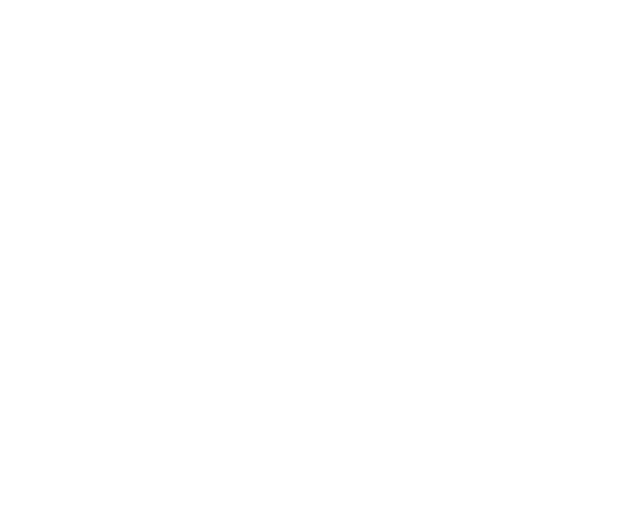
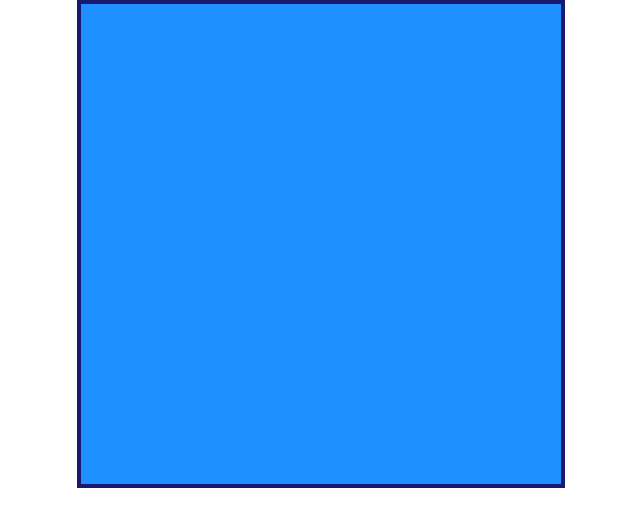
Before and after one commit to Rubeeennn23/etch-a-sketch, a plain HTML site: page index.html in a window 1280 px wide. Shown: the whole page, without its empty margins (319-959 px from the left). Drawn offline with Linux system fonts and the light colour scheme.

Commit message:
creating the grid and trying hoving

```diff
--- a/code.js
+++ b/code.js
@@ -1,4 +1,29 @@
-const div = document.createElement('div');
-div.querySelector('div')
-div.classList.add('grid');
-div.textContent = 'Hello';
+const container = document.createElement('div');
+document.body.appendChild(container);
+container.querySelector('div')
+container.classList.toggle('grid');
+
+for (let i=1; i<=256; i++) {
+    let box= document.createElement('div');
+    container.appendChild(box);
+    box.querySelector('div');
+    box.classList.toggle('block')
+
+
+}
+const box = document.querySelector('.block')
+const boxes = document.querySelectorAll('.block')
+boxes.forEach(div => {div.addEventListener("mouseover", mouseOver)});
+boxes.forEach(div => {div.addEventListener("mouseout", mouseOut)});
+
+function mouseOver() {
+    box.style.background = "red";
+}
+
+function mouseOut() {
+    box.style.background = "black";
+}
+
+for (let x=1;x<=256;x++) {
+
+}
--- a/index.html
+++ b/index.html
@@ -9,6 +9,5 @@
     <script src="./code.js" defer></script>
 </head>
 <body>
-    <div></div>
 </body>
 </html>
--- a/style.css
+++ b/style.css
@@ -1,20 +1,31 @@
+body {
+    display: flex;
+    flex-direction: column;
+    justify-content: space-between;
+    padding: 0px;
+    margin: 0;
+    border: 0;
+    font-family: system-ui, -apple-system, BlinkMacSystemFont, 'Segoe UI', Roboto, Oxygen, Ubuntu, Cantarell, 'Open Sans', 'Helvetica Neue', sans-serif;
+}
+
+
 .grid {
     background: dodgerblue;
     border: 4px solid midnightblue;
-    width: 400px;
-    height: 300px;
+    width: 480px;
+    height: 480px;
     display: flex;
+    flex-wrap: wrap;
+    flex-direction: row;
     justify-content: center;
-    align-items: center;
+    align-items: start;
     margin-left: auto;
     margin-right: auto;
 }
 
 .block {
-    background: palevioletred;
-    font-weight: bold;
     text-align: center;
-    border: 6px solid maroon;
-    width: 80px;
-    height: 80px;
+    width: 30px;
+    height: 30px;
+
 }
```
